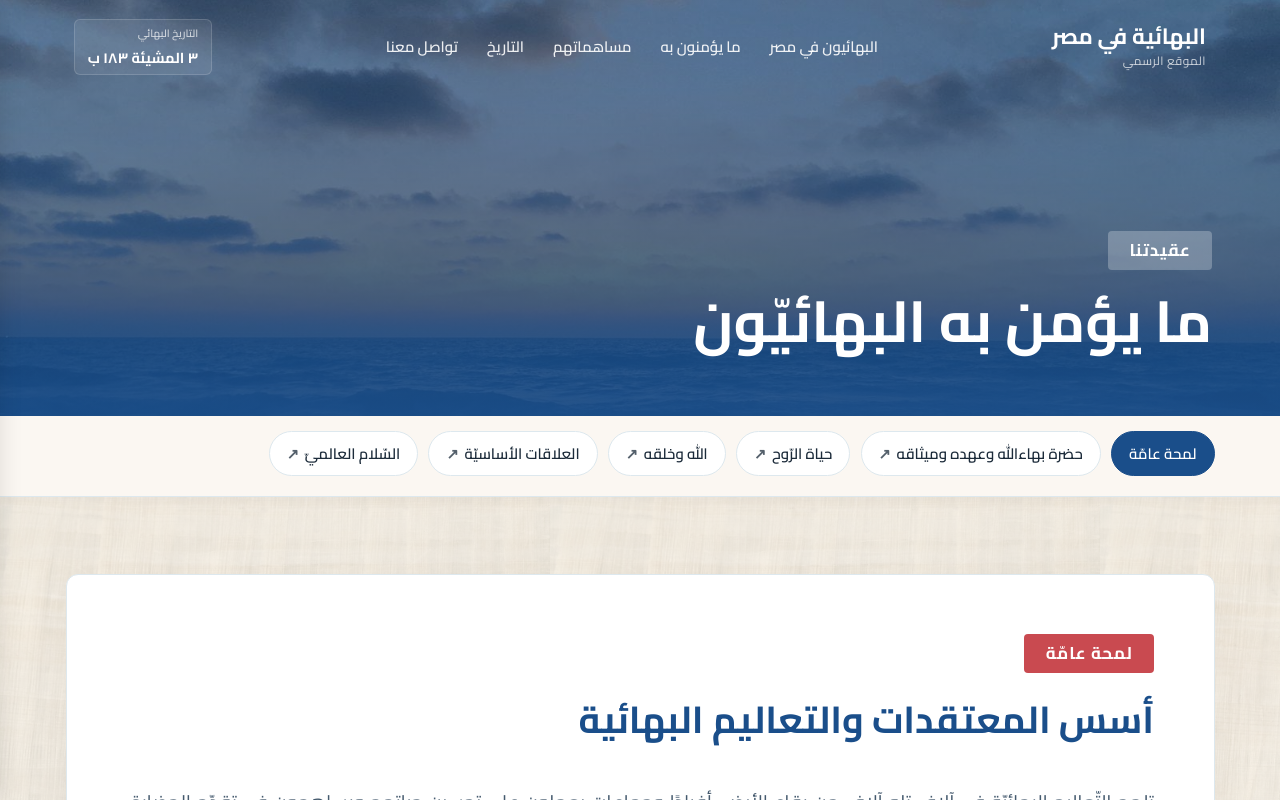
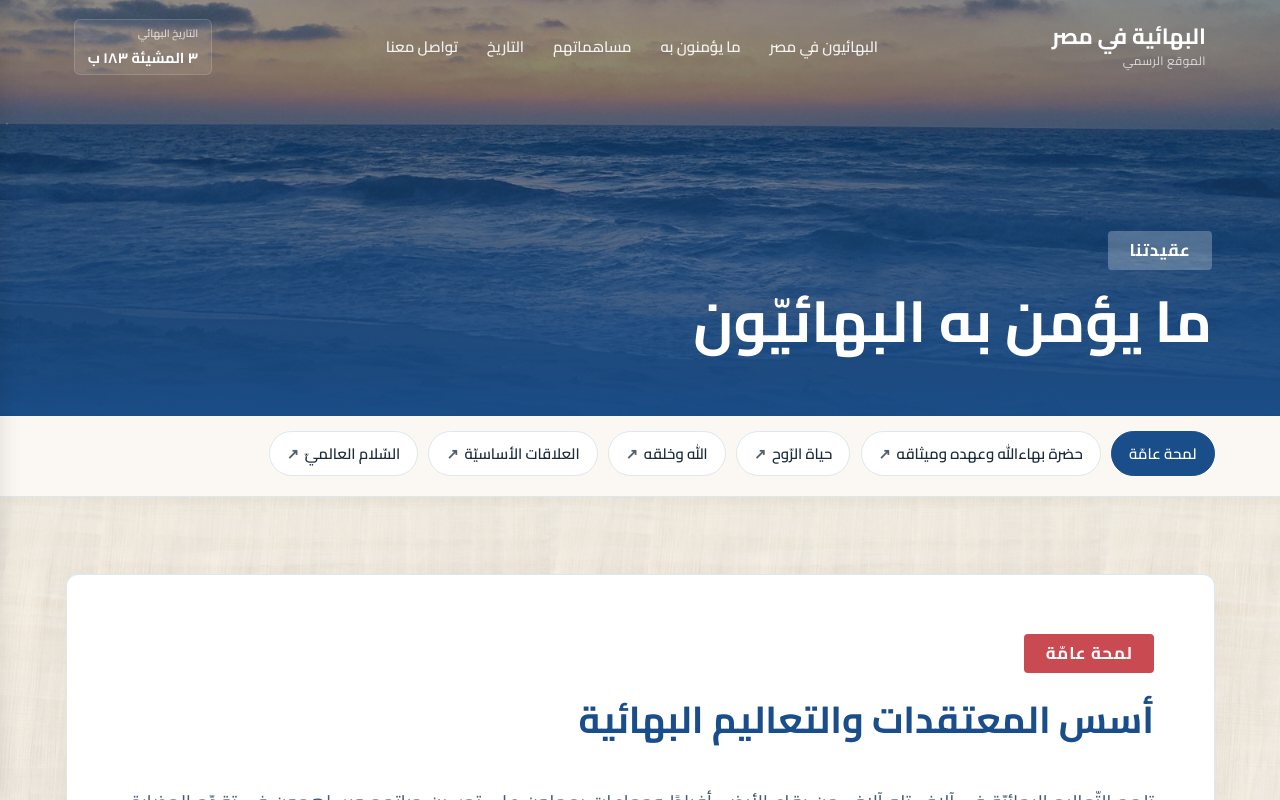
Before and after one commit to TheMaestro9/bahai-website-design, a Next.js app: page /beliefs in a window 1280 px wide. Shown: the top 800 px of the page. Built offline with nearby package versions, Linux system fonts and the light colour scheme.

Commit message:
minor fixes

```diff
--- a/src/app/about/page.jsx
+++ b/src/app/about/page.jsx
@@ -1,7 +1,7 @@
 import About from '@/views/about/About';
 
 export const metadata = {
-  title: 'الجامعة البهائية في مصر',
+  title: 'البهائيون في مصر',
   description: 'مواطنون مصريون يعملون بروح التفاني والشراكة لبناء مجتمع متماسك ومزدهر',
 };
 
--- a/src/views/beliefs/Beliefs.css
+++ b/src/views/beliefs/Beliefs.css
@@ -30,7 +30,7 @@
   width: 100%;
   height: 100%;
   object-fit: cover;
-  object-position: center 30%;
+  object-position: center bottom;
   filter: brightness(0.9);
 }
 
```
